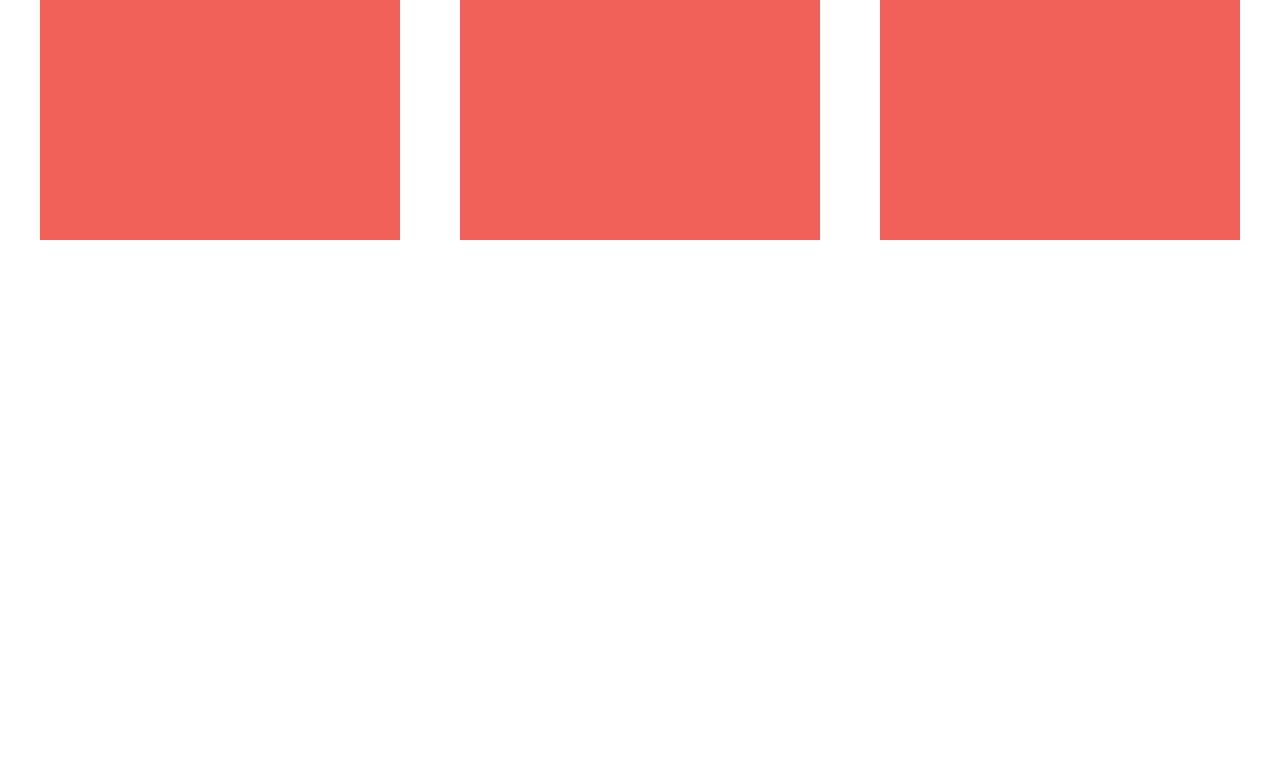
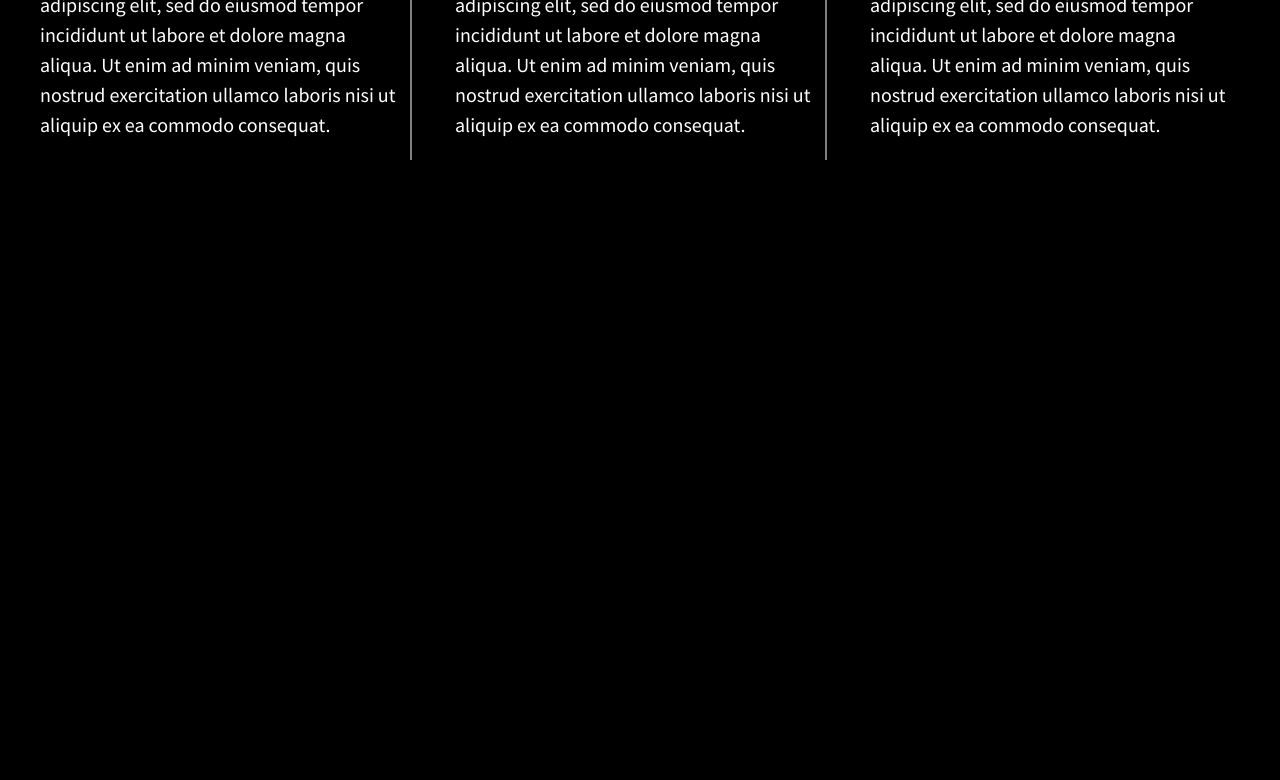
Before and after one commit to k-kenney/flex-box-1, a plain HTML site: page index.html in a window 1280 px wide. Shown: the part 100-880 px from the top of the page. Drawn offline with nearby package versions, Linux system fonts and the light colour scheme.

Commit message:
aligned text and borders

```diff
--- a/css/main.css
+++ b/css/main.css
@@ -97,8 +97,9 @@ textarea {
 
 
 html {
-  background-color: #fff;
   height: 100%;
+  width: 100%;
+  background-color: black;
 }
 
 body {
@@ -110,20 +111,27 @@ body {
 
 .wrapper {
   display: flex;
+  flex-flow: row wrap;
   justify-content: space-between;
-  font-weight: 700;
+  align-items: center;
 }
 
 .div-1, .div-2, .div-3 {
   /*give the divs a width of 30%, add display:flex, set justify-content and align-items to center*/
   color: #fff;
-  line-height: 1.5em;
-  font-size: 1.6em;
-  background-color: #f16059;
-  height: 300px;
+  line-height: 1.5;
+  font-size: .6;
+  height: auto;
   display: flex;
   width: 30%;
   justify-content: center;
+  padding-right: 10px;
+
+}
+
+.div-1, .div-2 {
+  border-right: 2px solid gray;
+
 }
 
 
--- a/index.html
+++ b/index.html
@@ -23,13 +23,13 @@
 
         <section class="wrapper">
             <div class="div-1">
-                Div 1
+              <p>Lorem ipsum dolor sit amet, consectetur adipiscing elit, sed do eiusmod tempor incididunt ut labore et dolore magna aliqua. Ut enim ad minim veniam, quis nostrud exercitation ullamco laboris nisi ut aliquip ex ea commodo consequat. </p>
             </div>
             <div class="div-2">
-                Div 2
+              <p>Lorem ipsum dolor sit amet, consectetur adipiscing elit, sed do eiusmod tempor incididunt ut labore et dolore magna aliqua. Ut enim ad minim veniam, quis nostrud exercitation ullamco laboris nisi ut aliquip ex ea commodo consequat. </p>
             </div>
             <div class="div-3">
-                Div 3
+              <p>Lorem ipsum dolor sit amet, consectetur adipiscing elit, sed do eiusmod tempor incididunt ut labore et dolore magna aliqua. Ut enim ad minim veniam, quis nostrud exercitation ullamco laboris nisi ut aliquip ex ea commodo consequat. </p>
             </div>
         </section>
 
```
